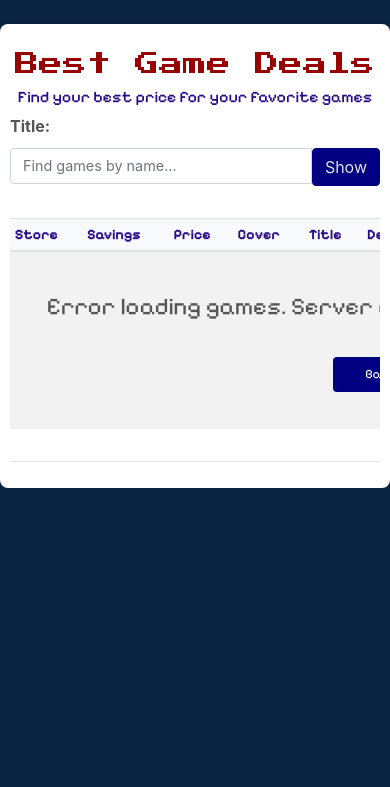
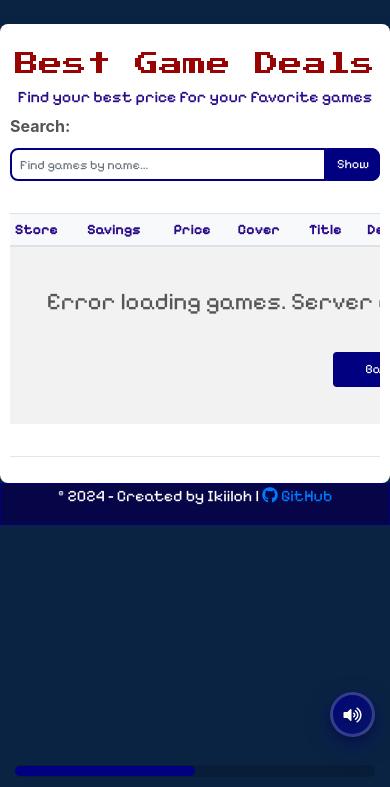
Before and after one commit to Ikiiloh/API_Training, a PHP site: page / in a window 390 px wide. Shown: the part 57-844 px from the top of the page. Run offline with PHP 8.4, Linux system fonts and the light colour scheme; some web fonts are replaced.

Commit message:
Enhance Ikiiloh_Game UI, updating search label, and implementing a footer with GitHub link. Improve music control functionality in script.js with play/pause toggle and custom scrollbar for better user experience. Update CSS for button styles and responsive adjustments.

```diff
--- a/Ikiloh_Game/css/style.css
+++ b/Ikiloh_Game/css/style.css
@@ -5,6 +5,17 @@
 h1, h2 {
     font-family: 'Press Start 2P', system-ui;
     color: #980303;
+}
+
+.input-group-text {
+    background-color: #000080;
+    color: #FFFFFF;
+    border: 1px solid #000080;
+    border-radius: 0 8px 8px 0;
+    cursor: pointer;
+    transition: all 0.3s ease;
+    font-family: 'Pixelify Sans', cursive;
+    margin-left: 0;
 }
 
 h3, h4, h5, h6, th {
@@ -105,15 +116,8 @@ body {
 }
 
 .input-group .form-control {
-    border-color: #ced4da;
-}
-
-.input-group-text {
-    background-color: #000080;
-    color: #E0E0E0;
-    border: 1px solid #000080;
-    cursor: pointer;
-    transition: all 0.3s ease;
+    border-color: #000080;
+    border-radius: 8px 0 0 8px;
 }
 
 .input-group-text:hover {
@@ -121,9 +125,23 @@ body {
     color: #FFFFFF;
 }
 
+.form-control {
+    font-family: 'Pixelify Sans', cursive;
+    border: 2px solid #000080;
+    border-radius: 4px;
+    padding: 8px 12px;
+    transition: all 0.3s ease;
+}
+
 .form-control:focus {
-    border-color: #80bdff;
-    box-shadow: 0 0 0 0.2rem rgba(0, 123, 255, 0.25);
+    border-color: #0000a0;
+    box-shadow: 0 0 0 0.2rem rgba(0, 0, 128, 0.25);
+    outline: none;
+}
+
+.form-control::placeholder {
+    color: #6c757d;
+    font-family: 'Pixelify Sans', cursive;
 }
 
 .form-check-label {
@@ -229,6 +247,105 @@ body {
 .discount-value {
     font-weight: bold;
     color: #28a745;
+}
+
+/* Music Control Button Styles - IMPROVED */
+.music-control-btn {
+    position: fixed !important; /* Membuat posisi tetap di layar */
+    bottom: 25px !important; /* Jarak dari bawah */
+    right: 25px !important; /* Jarak dari kanan */
+    width: 60px !important; /* Lebar tombol */
+    height: 60px !important; /* Tinggi tombol */
+    border-radius: 50% !important; /* Membuatnya bulat */
+    background: linear-gradient(135deg,rgba(0, 0, 128, 0.8),rgba(0, 0, 160, 0.42)) !important; /* Warna gradien */
+    color: #FFFFFF !important; /* Warna ikon */
+    border: 3px solid rgba(255, 255, 255, 0.2) !important; /* Border transparan */
+    cursor: pointer !important; /* Menunjukkan bisa diklik */
+    display: flex !important; /* Agar ikon bisa di tengah */
+    align-items: center !important; /* Tengah secara vertikal */
+    justify-content: center !important; /* Tengah secara horizontal */
+    font-size: 22px !important; /* Ukuran ikon */
+    box-shadow: 0 8px 25px rgba(0, 0, 128, 0.4), 0 4px 10px rgba(0, 0, 0, 0.3) !important; /* Efek bayangan */
+    transition: all 0.3s cubic-bezier(0.4, 0, 0.2, 1) !important; /* Transisi halus */
+    z-index: 9999 !important; /* Memastikan tombol di atas elemen lain */
+    backdrop-filter: blur(10px) !important; /* Efek blur (jika didukung) */
+    -webkit-backdrop-filter: blur(10px) !important; /* Efek blur untuk Safari */
+}
+
+.music-control-btn:hover {
+    background: linear-gradient(135deg, #0000a0, #0000c0) !important;
+    transform: scale(1.1) translateY(-2px) !important;
+    box-shadow: 0 12px 35px rgba(0, 0, 128, 0.5), 0 6px 15px rgba(0, 0, 0, 0.4) !important;
+    border-color: rgba(255, 255, 255, 0.4) !important;
+}
+
+.music-control-btn:active {
+    transform: scale(0.95) !important;
+    transition: all 0.1s ease !important;
+}
+
+.music-control-btn.muted { /* Gaya saat musik OFF */
+    background: linear-gradient(135deg,rgba(220, 53, 70, 0.8),rgba(200, 35, 51, 0.42)) !important;
+    border-color: rgba(255, 255, 255, 0.3) !important;
+}
+
+.music-control-btn.muted:hover {
+    background: linear-gradient(135deg, #c82333, #a71e2a) !important;
+    box-shadow: 0 12px 35px rgba(220, 53, 69, 0.5), 0 6px 15px rgba(0, 0, 0, 0.4) !important;
+}
+
+.music-control-btn i {
+    transition: all 0.3s ease !important;
+    text-shadow: 0 2px 4px rgba(0, 0, 0, 0.3) !important;
+}
+
+.music-control-btn:hover i {
+    transform: scale(1.1) !important;
+}
+
+/* Pulse animation for when music is playing */
+.music-control-btn.playing {
+    animation: musicPulse 2s infinite !important;
+}
+
+
+.site-footer {
+    background-color:rgb(5, 5, 71);
+    color: #FFFFFF;
+    border: 1px solid #000080;
+    cursor: pointer;
+    transition: all 0.3s ease;
+    font-family: 'Pixelify Sans', cursive;
+}
+
+@keyframes musicPulse {
+    0%, 100% {
+        box-shadow: 0 8px 25px rgba(0, 0, 128, 0.4), 0 4px 10px rgba(0, 0, 0, 0.3), 0 0 0 0 rgba(0, 0, 128, 0.7);
+    }
+    50% {
+        box-shadow: 0 8px 25px rgba(0, 0, 128, 0.4), 0 4px 10px rgba(0, 0, 0, 0.3), 0 0 0 10px rgba(0, 0, 128, 0);
+    }
+}
+
+/* Responsive adjustments (sudah ada di kode Anda dan bagus) */
+@media (max-width: 768px) {
+    .music-control-btn {
+        width: 50px !important;
+        height: 50px !important;
+        bottom: 50px !important;
+        right: 20px !important;
+        font-size: 18px !important;
+    }
+}
+
+@media (max-width: 480px) {
+    .music-control-btn {
+        width: 45px !important;
+        height: 45px !important;
+        bottom: 50px !important;
+        right: 15px !important;
+        font-size: 16px !important;
+    }
 }
 
 /* Responsive Styles */
@@ -351,10 +468,24 @@ body {
 
     .form-control {
         font-size: 0.9rem;
+        padding: 6px 10px;
     }
 
     .input-group-text {
-        padding: 0.375rem 0.75rem;
+        padding: 6px 12px;
+        font-size: 0.9rem;
+    }
+}
+
+@media (max-width: 480px) {
+    .input-group-text {
+        padding: 4px 10px;
+        font-size: 0.8rem;
+    }
+
+    .form-control {
+        padding: 4px 8px;
+        font-size: 0.8rem;
     }
 }
 
@@ -425,3 +556,59 @@ html, body {
     overflow-x: auto !important;
     -webkit-overflow-scrolling: touch;
 }
+
+/* Custom Floating Scrollbar Styles */
+.custom-scrollbar-container {
+    display: none; /* Sembunyikan secara default */
+    position: fixed;
+    bottom: 10px; /* Posisikan di atas tombol musik (sesuaikan jika perlu) */
+    left: 15px;
+    right: 15px;
+    height: 12px;
+    background-color: rgba(0, 0, 0, 0.15); /* Warna track scrollbar */
+    border-radius: 6px;
+    z-index: 9997; /* Sedikit di bawah tombol musik */
+    opacity: 0;
+    transition: opacity 0.3s ease-in-out;
+    -webkit-backdrop-filter: blur(5px); /* Efek blur ringan */
+    backdrop-filter: blur(5px);
+}
+
+.custom-scrollbar-container.visible {
+    display: block; /* Tampilkan jika visible */
+    opacity: 1; /* Buat terlihat */
+}
+
+.custom-scrollbar-thumb {
+    position: absolute;
+    top: 1px;
+    left: 0;
+    height: 10px;
+    background-color: #000080; /* Warna thumb (sesuaikan dengan tema) */
+    border-radius: 5px;
+    cursor: grab; /* Kursor saat bisa digeser */
+    min-width: 30px; /* Lebar minimum thumb */
+    transition: background-color 0.2s ease;
+}
+
+.custom-scrollbar-thumb:active {
+    cursor: grabbing; /* Kursor saat sedang digeser */
+    background-color: #0000a0; /* Warna saat aktif */
+}
+
+/* Hanya tampilkan di mobile (sesuaikan breakpoint jika perlu) */
+@media (max-width: 768px) {
+    .custom-scrollbar-container.should-display { /* Gunakan kelas ini untuk mengontrol kapan ia bisa muncul */
+         display: block;
+    }
+    .custom-scrollbar-container.should-display.visible {
+        opacity: 1;
+    }
+}
+
+/* Sembunyikan jika layar lebih lebar */
+@media (min-width: 769px) {
+    .custom-scrollbar-container {
+        display: none !important;
+    }
+}
--- a/Ikiloh_Game/index.html
+++ b/Ikiloh_Game/index.html
@@ -12,6 +12,8 @@
 
     <!-- Bootstrap CSS -->
     <link rel="stylesheet" href="https://cdn.jsdelivr.net/npm/bootstrap@4.4.1/dist/css/bootstrap.min.css" integrity="sha384-Vkoo8x4CGsO3+Hhxv8T/Q5PaXtkKtu6ug5TOeNV6gBiFeWPGFN9MuhOf23Q9Ifjh" crossorigin="anonymous">
+    <!-- Font Awesome -->
+    <link rel="stylesheet" href="https://cdnjs.cloudflare.com/ajax/libs/font-awesome/5.15.4/css/all.min.css">
     <!-- Custom CSS -->
     <link href="css/style.css" rel="stylesheet">
 
@@ -33,7 +35,7 @@
           <h5 class="text-center">Find your best price for your favorite games</h5>
           <div class="filters-and-search mb-3">
             <div class="filter-section">
-              <span class="filter-label">Title:</span>
+              <span class="filter-label font-awesome">Search:</span>
               <div class="input-group">
                 <input type="text" class="form-control" placeholder="Find games by name..." id="search-input">
                 <span class="input-group-text" id="search-button">Show</span>
@@ -71,15 +73,37 @@
       <hr>
     </div>
 
+    <footer class="site-footer">
+      <div class="container text-center">
+          <p>
+              &copy; 2024 - Created by Ikiiloh |
+              <a href="https://github.com/Ikiiloh/API_Training/tree/main/Ikiloh_Game" target="_blank" title="Kunjungi GitHub Saya">
+                  <i class="fab fa-github"></i> GitHub
+              </a>
+          </p>
+      </div>
+    </footer>
+
     <!-- Optional JavaScript -->
     <!-- jQuery first, then Popper.js, then Bootstrap JS -->
     <script src="https://code.jquery.com/jquery-3.7.1.js" integrity="sha256-eKhayi8LEQwp4NKxN+CfCh+3qOVUtJn3QNZ0TciWLP4=" crossorigin="anonymous"></script>
     <script src="https://cdn.jsdelivr.net/npm/popper.js@1.16.0/dist/umd/popper.min.js" integrity="sha384-Q6E9RHvbIyZFJoft+2mJbHaEWldlvI9IOYy5n3zV9zzTtmI3UksdQRVvoxMfooAo" crossorigin="anonymous"></script>
     <script src="https://cdn.jsdelivr.net/npm/bootstrap@4.4.1/dist/js/bootstrap.min.js" integrity="sha384-wfSDF2E50Y2D1uUdj0O3uMBJnjuUD4Ih7YwaYd1iqfktj0Uod8GCExl3Og8ifwB6" crossorigin="anonymous"></script>
+
+    <audio id="backsound" loop style="display: none;">
+      <source src="asset/audio.mp3" type="audio/mpeg">
+      Browser Anda tidak mendukung audio.
+    </audio>
+
+    <div id="custom-table-scrollbar" class="custom-scrollbar-container">
+      <div class="custom-scrollbar-thumb"></div>
+    </div>
+
+    <button id="music-control" class="music-control-btn" title="Toggle Music">
+      <i class="fas fa-volume-mute"></i>
+    </button>
+
     <script src="js/script.js"></script>
-    <audio id="backsound" autoplay loop>
-        <source src="asset/audio.mp3" type="audio/mpeg">
-        Browser Anda tidak mendukung audio.
-    </audio>
+
   </body>
 </html>
```
Also changed, not shown: Ikiloh_Game/js/script.js (+170 -7 lines).
